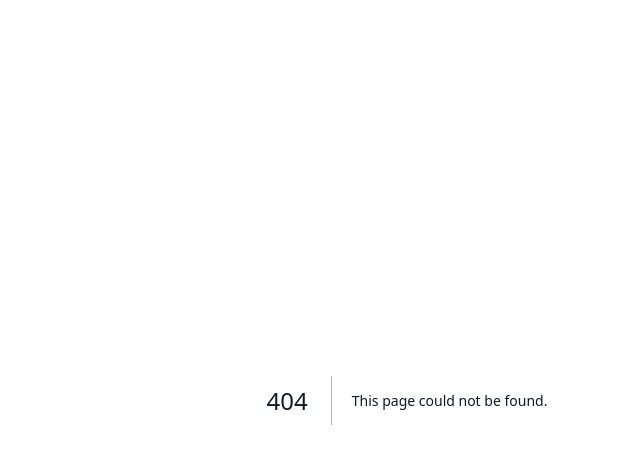
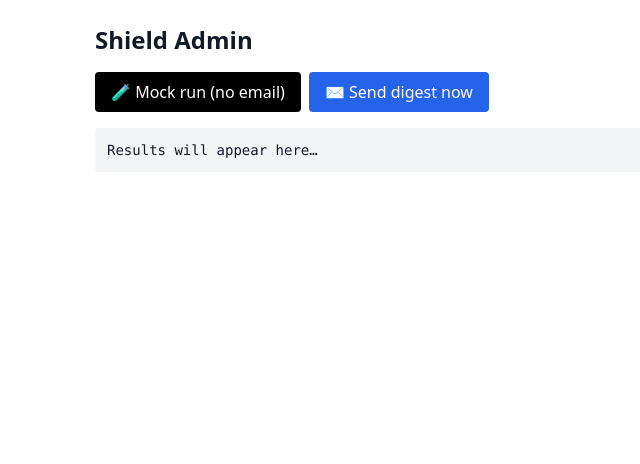
Before and after one commit to ragshubham/growth-agents, a Next.js app: page /admin in a window 1280 px wide. Before the commit this address had no page. Shown: the top 464 px of the page, without its empty margins (233-873 px from the left). Built offline with nearby package versions, Linux system fonts and the light colour scheme.

Commit message:
feat: /admin page with mock+send buttons

```diff
--- /dev/null
+++ b/app/admin/page.tsx
@@ -0,0 +1,47 @@
+'use client';
+
+import { useState } from 'react';
+
+export default function AdminPage() {
+  const [out, setOut] = useState<string>('');
+
+  async function call(path: string) {
+    setOut('Running…');
+    try {
+      const res = await fetch(path, { method: 'GET' });
+      const txt = await res.text();
+      setOut(`${res.status} ${res.ok ? 'OK' : 'ERR'}\n` + txt);
+    } catch (e: any) {
+      setOut('ERR: ' + (e?.message || 'unknown'));
+    }
+  }
+
+  return (
+    <main className="p-6 max-w-2xl mx-auto space-y-4">
+      <h1 className="text-2xl font-semibold">Shield Admin</h1>
+
+      <div className="space-x-2">
+        <button
+          className="px-4 py-2 rounded bg-black text-white"
+          onClick={() => call('/api/digest?mock=1')}
+        >
+          🧪 Mock run (no email)
+        </button>
+
+        <button
+          className="px-4 py-2 rounded bg-blue-600 text-white"
+          onClick={() => {
+            const to = prompt('Send to email:', 'you@example.com');
+            if (to) call(`/api/digest?to=${encodeURIComponent(to)}`);
+          }}
+        >
+          ✉️ Send digest now
+        </button>
+      </div>
+
+      <pre className="bg-gray-100 text-sm p-3 rounded whitespace-pre-wrap">
+        {out || 'Results will appear here…'}
+      </pre>
+    </main>
+  );
+}
```
